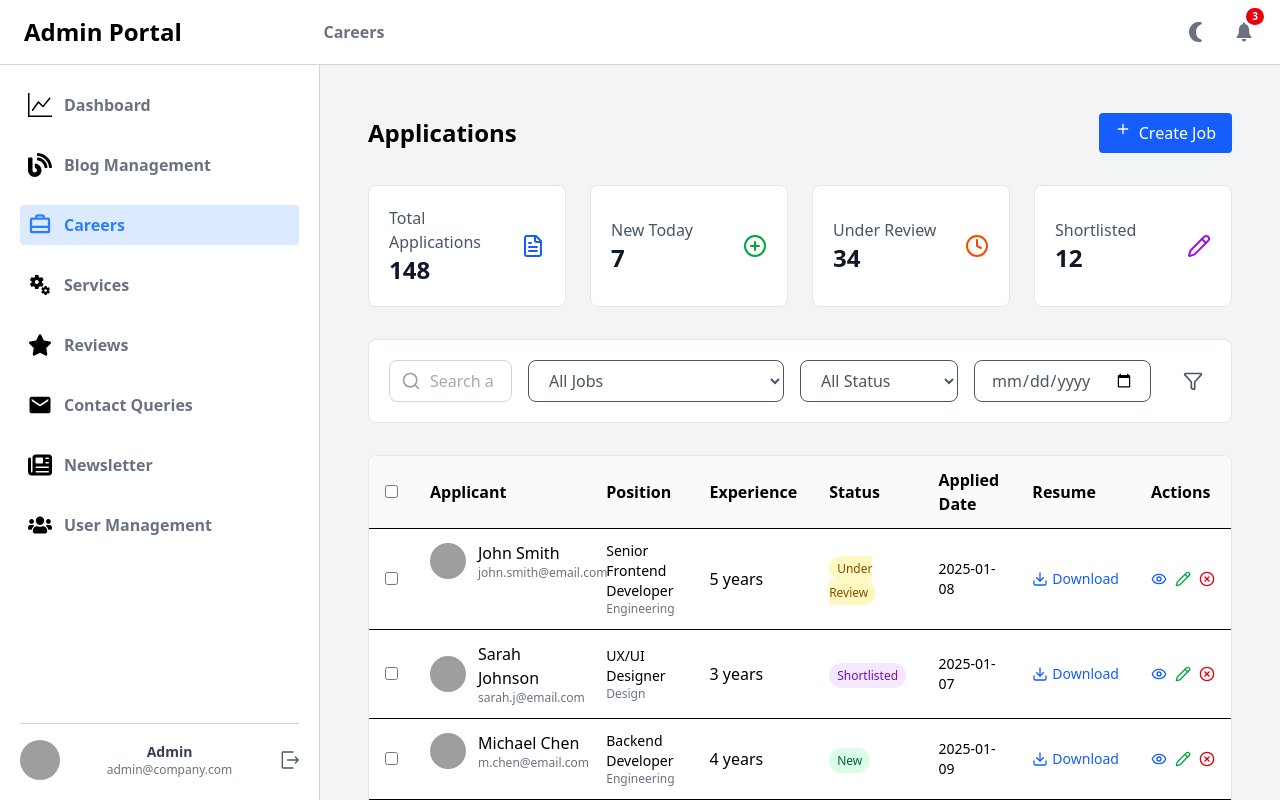
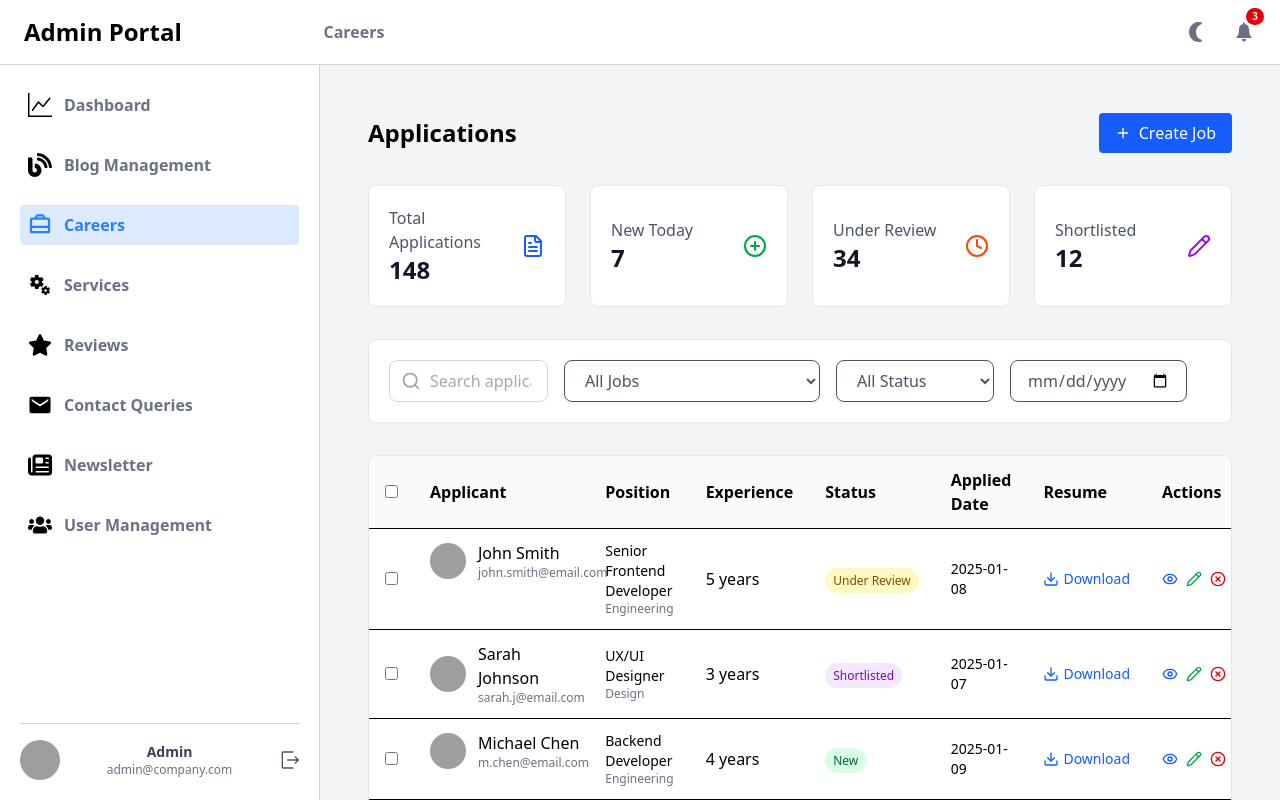
Before and after one commit to Collabority/cl-adminfrontend, a React (Vite) app: page /careers in a window 1280 px wide. Built offline with nearby package versions, Linux system fonts and the light colour scheme; grey boxes are pictures that could not be loaded.

Commit message:
under review status fixed

```diff
--- a/src/pages/Careers/Applications.jsx
+++ b/src/pages/Careers/Applications.jsx
@@ -8,8 +8,6 @@ import {
   Eye,
   XCircle,
   Search,
-  Filter,
-  RefreshCcw,
   Plus
 } from "lucide-react";
 import { Link } from 'react-router-dom';
@@ -139,7 +137,7 @@ const Applications = () => {
       <div className="flex items-center justify-between mb-8">
         <h1 className="text-2xl font-semibold">Applications</h1>
         <Link to="/careers/create">
-          <button className="text-white rounded hover:bg-blue-700 flex gap-2 bg-blue-600 px-4 py-2">
+          <button className="text-white rounded hover:bg-blue-700 flex items-center gap-2 bg-blue-600 px-4 py-2">
             <Plus className="w-4 h-4" />
             <span className="text-sm sm:text-base">Create Job</span>
           </button>
@@ -185,7 +183,6 @@ const Applications = () => {
             <input type="date" value={dateFilter} onChange={(e) => setDateFilter(e.target.value)} className="px-4 py-2 border rounded-lg text-gray-600" />
           </div>
           <div className="flex gap-2 justify-end w-full md:w-auto">
-            <button className="p-2 text-gray-600 hover:bg-gray-100 rounded-lg"><Filter className="w-5 h-5" /></button>
           </div>
         </div>
       </div>
@@ -222,7 +219,7 @@ const Applications = () => {
                 </td>
                 <td className="px-4 py-3 hidden md:table-cell">{applicant.experience} years</td>
                 <td className="px-4 py-3">
-                  <span className={`text-xs px-2 py-1 rounded-full ${getStatusClasses(applicant.status)}`}>{applicant.status}</span>
+                  <span className={`text-xs px-2 py-1 whitespace-nowrap rounded-full ${getStatusClasses(applicant.status)}`}>{applicant.status}</span>
                 </td>
                 <td className="px-4 py-3 hidden lg:table-cell text-sm">{applicant.appliedDate}</td>
                 <td className="px-4 py-3 hidden sm:table-cell">
```
